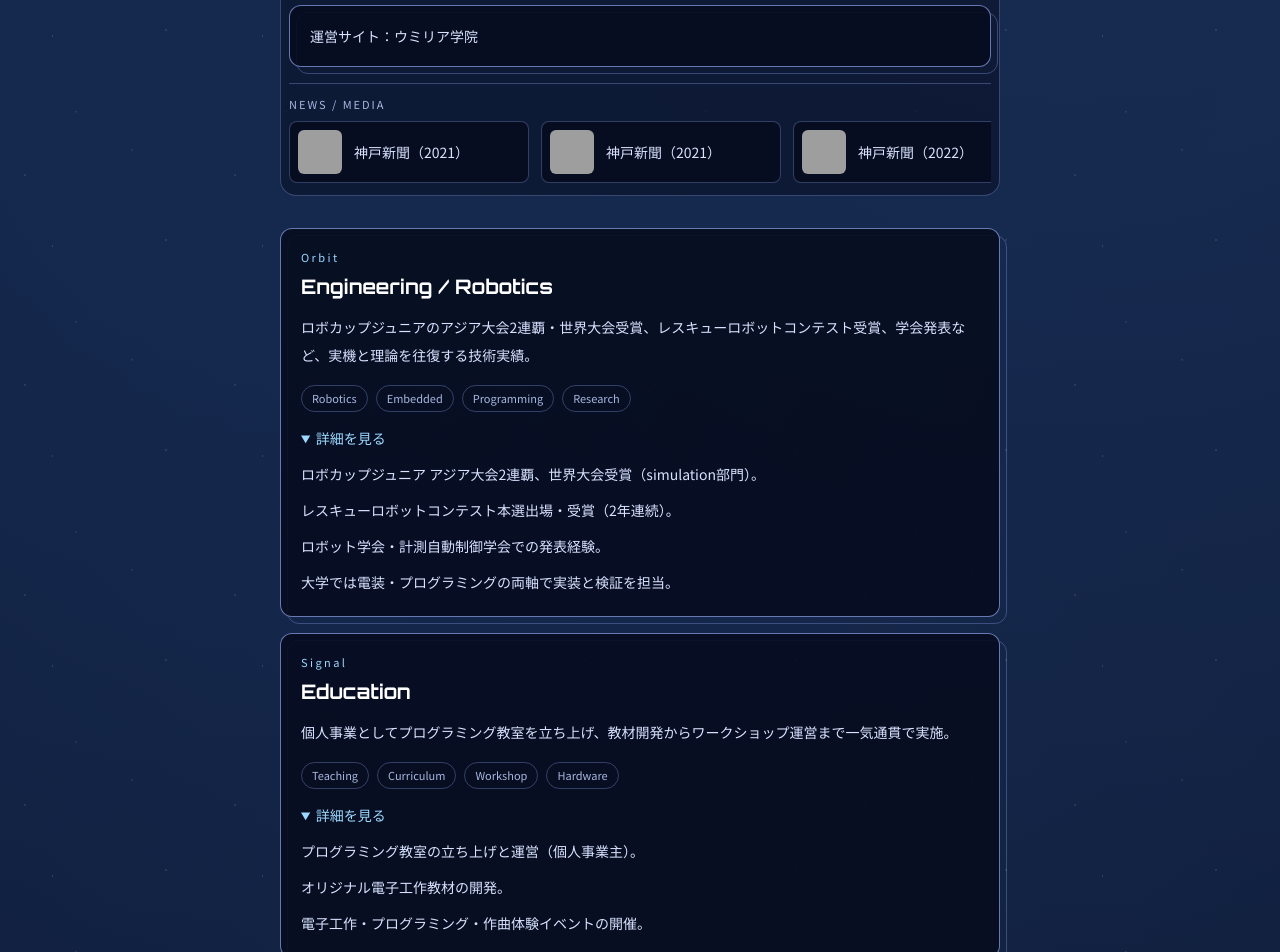
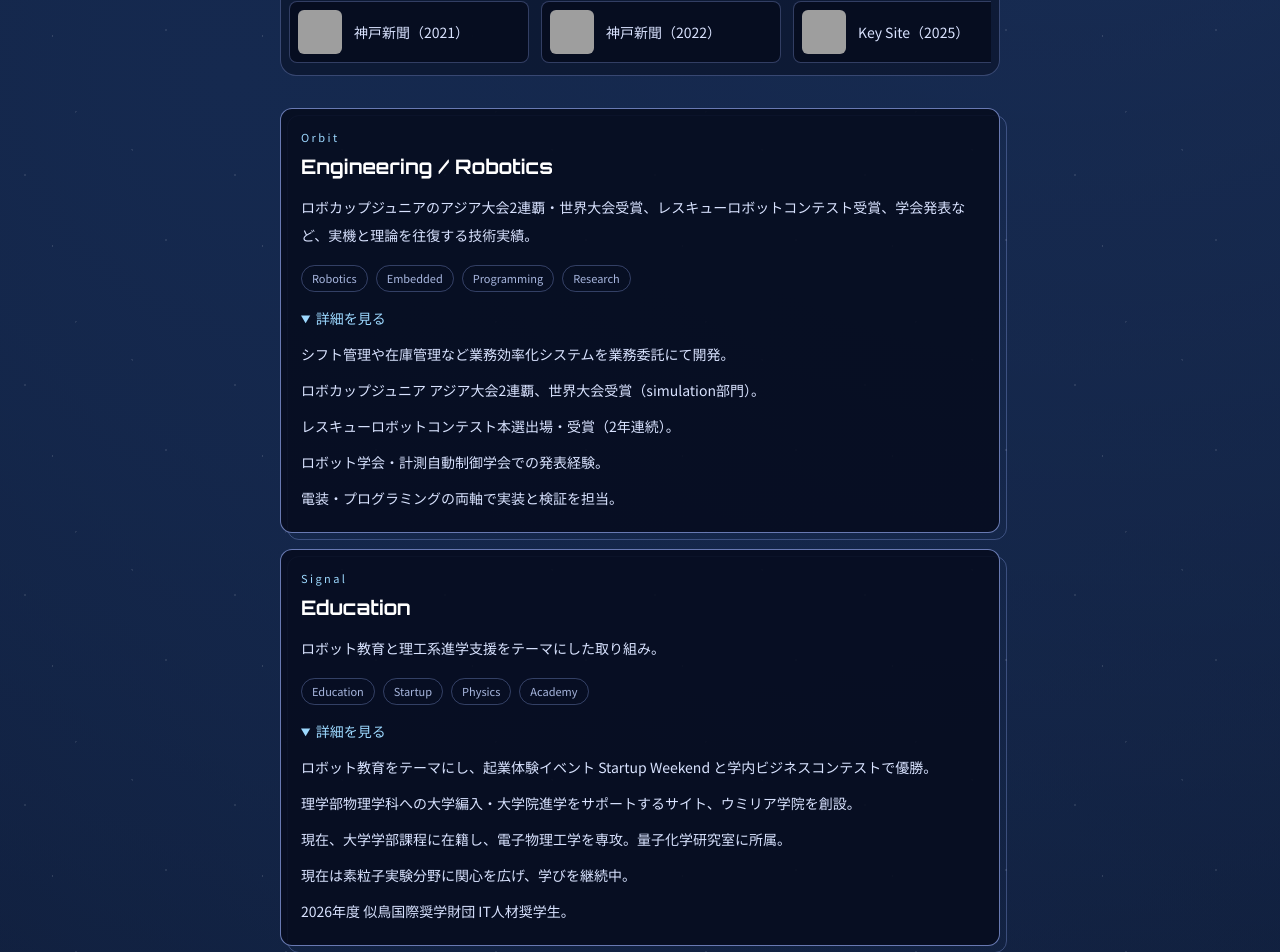
Before and after one commit to kimuraayuki-bot/ayukiofumiria, a Next.js app: page / in a window 1280 px wide. Shown: the part 640-1592 px from the top of the page. Built offline with nearby package versions, Linux system fonts and the light colour scheme; grey boxes are pictures that could not be loaded.

Commit message:
Refine profile and section copy with readable skill list layout

```diff
--- a/src/components/LinkButtonList.tsx
+++ b/src/components/LinkButtonList.tsx
@@ -18,7 +18,11 @@ export function LinkButtonList({ socialLinks, mediaLinks }: LinkButtonListProps)
   const startScrollRef = useRef(0);
   const pauseUntilRef = useRef(0);
 
-  const loopedMediaLinks = useMemo(() => [...mediaLinks, ...mediaLinks], [mediaLinks]);
+  const sortedMediaLinks = useMemo(
+    () => mediaLinks.slice().sort((a, b) => a.priority - b.priority),
+    [mediaLinks],
+  );
+  const loopedMediaLinks = useMemo(() => [...sortedMediaLinks, ...sortedMediaLinks], [sortedMediaLinks]);
 
   useEffect(() => {
     const scroller = mediaScrollerRef.current;
@@ -56,6 +60,7 @@ export function LinkButtonList({ socialLinks, mediaLinks }: LinkButtonListProps)
 
     const onMouseDown = (event: globalThis.MouseEvent) => {
       if (event.button !== 0) return;
+      event.preventDefault();
       isDraggingRef.current = true;
       movedRef.current = false;
       startXRef.current = event.clientX;
@@ -131,8 +136,6 @@ export function LinkButtonList({ socialLinks, mediaLinks }: LinkButtonListProps)
             className="no-scrollbar flex gap-3 overflow-x-auto pb-1 touch-pan-y"
           >
             {loopedMediaLinks
-              .slice()
-              .sort((a, b) => a.priority - b.priority)
               .map((link, index) => (
                 <a
                   key={`${link.label}-${index}`}
@@ -140,6 +143,7 @@ export function LinkButtonList({ socialLinks, mediaLinks }: LinkButtonListProps)
                   target="_blank"
                   rel="noopener noreferrer"
                   onClickCapture={handleCardClickCapture}
+                  onDragStart={(event) => event.preventDefault()}
                   className="min-w-[240px] rounded-lg border border-[var(--line-soft)] bg-[var(--card)] p-2 text-sm text-[var(--text)] transition hover:border-[var(--accent)] hover:text-white"
                 >
                   <div className="flex items-center gap-3">
--- a/src/components/ProfileHeader.tsx
+++ b/src/components/ProfileHeader.tsx
@@ -27,6 +27,7 @@ export function ProfileHeader({ profile }: ProfileHeaderProps) {
       </div>
       <p className="mt-4 text-sm font-medium text-[var(--accent)]">{profile.roleJa}</p>
       <p className="mt-4 text-sm leading-7 text-[var(--text)] md:text-base">{profile.missionJa}</p>
+      {profile.currentStatus && profile.currentStatus.length > 0 ? (
         <ul className="mt-3 space-y-1">
           {profile.currentStatus.map((line) => (
             <li key={line} className="text-xs leading-6 text-[var(--muted)]">
@@ -34,6 +35,7 @@ export function ProfileHeader({ profile }: ProfileHeaderProps) {
             </li>
           ))}
         </ul>
+      ) : null}
       <div className="mt-5 flex flex-wrap gap-3">
         <a className="pill-link" href="#contact">
           Contact
--- a/src/data/portfolio.ts
+++ b/src/data/portfolio.ts
@@ -6,12 +6,6 @@ export const portfolioData: PortfolioData = {
     handle: "@ayukiofumiria",
     roleJa: "Engineering / Robotics / Education / Music",
     missionJa: "宇宙を愛する探究心を軸に、技術と創作を横断して価値を届ける。",
-    currentStatus: [
-      "最近では起業体験イベント Startup Weekend と学内ビジネスコンテストで優勝。",
-      "現在、大学学部課程に在籍し、電子物理工学を専攻。量子化学研究室に所属。",
-      "現在は素粒子実験分野に関心を広げ、学びを継続中。",
-      "2026年度 似鳥国際奨学財団 IT人材奨学生。",
-    ],
     academyUrl: "https://umiria-academy.com",
     avatarSrc: "/images/profile-icon.png",
   },
@@ -83,10 +77,11 @@ export const portfolioData: PortfolioData = {
       summaryJa:
         "ロボカップジュニアのアジア大会2連覇・世界大会受賞、レスキューロボットコンテスト受賞、学会発表など、実機と理論を往復する技術実績。",
       bodyJa: [
+        "シフト管理や在庫管理など業務効率化システムを業務委託にて開発。",
         "ロボカップジュニア アジア大会2連覇、世界大会受賞（simulation部門）。",
         "レスキューロボットコンテスト本選出場・受賞（2年連続）。",
         "ロボット学会・計測自動制御学会での発表経験。",
-        "大学では電装・プログラミングの両軸で実装と検証を担当。",
+        "電装・プログラミングの両軸で実装と検証を担当。",
       ],
       tags: ["Robotics", "Embedded", "Programming", "Research"],
     },
@@ -94,14 +89,15 @@ export const portfolioData: PortfolioData = {
       id: "education",
       accent: "Signal",
       titleJa: "Education",
-      summaryJa:
-        "個人事業としてプログラミング教室を立ち上げ、教材開発からワークショップ運営まで一気通貫で実施。",
+      summaryJa: "ロボット教育と理工系進学支援をテーマにした取り組み。",
       bodyJa: [
-        "プログラミング教室の立ち上げと運営（個人事業主）。",
-        "オリジナル電子工作教材の開発。",
-        "電子工作・プログラミング・作曲体験イベントの開催。",
+        "ロボット教育をテーマにし、起業体験イベント Startup Weekend と学内ビジネスコンテストで優勝。",
+        "理学部物理学科への大学編入・大学院進学をサポートするサイト、ウミリア学院を創設。",
+        "現在、大学学部課程に在籍し、電子物理工学を専攻。量子化学研究室に所属。",
+        "現在は素粒子実験分野に関心を広げ、学びを継続中。",
+        "2026年度 似鳥国際奨学財団 IT人材奨学生。",
       ],
-      tags: ["Teaching", "Curriculum", "Workshop", "Hardware"],
+      tags: ["Education", "Startup", "Physics", "Academy"],
     },
     {
       id: "music",
@@ -120,13 +116,31 @@ export const portfolioData: PortfolioData = {
       id: "skills",
       accent: "Vector",
       titleJa: "Skills / Certifications",
-      summaryJa: "開発スキル・修了情報・語学・資格を一覧化。",
+      summaryJa: "技術・制作、修了・語学、資格を整理して掲載。",
       bodyJa: [
-        "システム開発（業務効率化）。",
-        "Webアプリケーション開発（診断ツールやチャットボット等）。",
-        "修了・語学：東京大学 GCI Winter 2024 修了、TOEIC L&R 855。",
-        "資格：日商簿記3級、普通自動車免許。",
-        "高校在学中に取得：第三種電気主任技術者（合格率8.3%）、第一種電気工事士（筆記・実技試験合格）、第二種電気工事士、ITパスポート、工事担任者（アナログ／デジタル）、乙種消防設備士7類、第二級陸上・海上特殊無線技士、2級電気工事施工管理技士補。",
+        "技術・制作",
+        "Webアプリ・サービス開発",
+        "システム開発",
+        "HP制作",
+        "Python / C言語",
+        "電子工作（Arduino / micro:bit / Raspberry Pi）",
+        "3Dモデリング",
+        "楽曲制作（GarageBand）",
+        "修了・語学",
+        "東京大学 GCI Winter 2024 修了",
+        "TOEIC L&R 855",
+        "資格",
+        "日商簿記3級",
+        "普通自動車免許",
+        "高校在学中に取得",
+        "第三種電気主任技術者（合格率8.3%）",
+        "第一種電気工事士（筆記・実技試験合格）",
+        "第二種電気工事士",
+        "ITパスポート",
+        "工事担任者（アナログ／デジタル）",
+        "乙種消防設備士7類",
+        "第二級陸上・海上特殊無線技士",
+        "2級電気工事施工管理技士補",
       ],
       tags: ["Web", "業務効率化", "資格", "電気・通信"],
       initiallyCollapsed: true,
--- a/src/types/portfolio.ts
+++ b/src/types/portfolio.ts
@@ -5,7 +5,7 @@ export type Profile = {
   handle: string;
   roleJa: string;
   missionJa: string;
-  currentStatus: string[];
+  currentStatus?: string[];
   academyUrl?: string;
   avatarSrc: string;
 };
```
Lines whose indentation alone changed are shown as unchanged.
